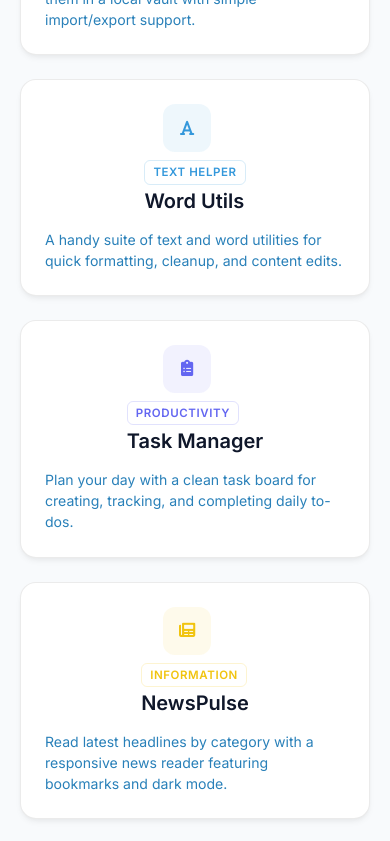
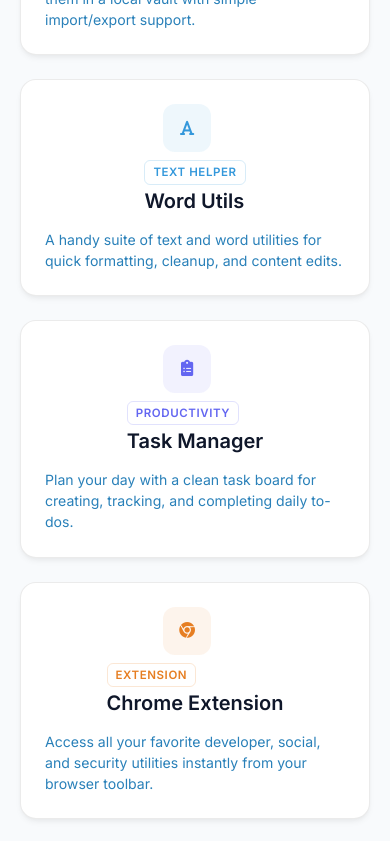
Before and after one commit to rahilshah3105/newsapp, a React (Create React App) app: page /apps in a window 390 px wide. Shown: the part 1156-1997 px from the top of the page. Built offline with nearby package versions, Linux system fonts and the light colour scheme; no server answers.

Commit message:
fix: resolve layout responsiveness on mobile screens and update ecosystem apps page

```diff
--- a/src/components/AdBanner.js
+++ b/src/components/AdBanner.js
@@ -42,6 +42,7 @@ export default function AdBanner({ position = 'top', className = '', minHeight =
       iframe.scrolling = 'no';
       iframe.style.border = 'none';
       iframe.style.overflow = 'hidden';
+      iframe.style.maxWidth = '100%';
 
       containerRef.current.appendChild(iframe);
 
@@ -78,10 +79,11 @@ export default function AdBanner({ position = 'top', className = '', minHeight =
         alignItems: 'center',
         width: '100%',
         minHeight,
-        margin: '1rem auto'
+        margin: '1rem auto',
+        overflow: 'hidden'
       }}
     >
-      <div ref={containerRef} style={{ display: 'flex', justifyContent: 'center', width: '100%' }} />
+      <div ref={containerRef} style={{ display: 'flex', justifyContent: 'center', width: '100%', maxWidth: '100%' }} />
     </div>
   );
 }
--- a/src/components/DeveloperApps.js
+++ b/src/components/DeveloperApps.js
@@ -44,12 +44,12 @@ const APPS = [
     color: '#6366f1'
   },
   {
-    title: 'NewsPulse',
-    description: 'Read latest headlines by category with a responsive news reader featuring bookmarks and dark mode.',
-    url: 'https://getyournewspulse.netlify.app/',
-    tag: 'Information',
-    icon: 'fa-newspaper',
-    color: '#f1c40f'
+    title: 'Chrome Extension',
+    description: 'Access all your favorite developer, social, and security utilities instantly from your browser toolbar.',
+    url: 'https://github.com/rahilshah3105',
+    tag: 'Extension',
+    icon: 'fa-chrome',
+    color: '#e67e22'
   },
 ];
 
@@ -76,7 +76,7 @@ export default function DeveloperApps() {
                 <div className="app-card-modern p-4">
                   <div className="d-flex align-items-center mb-3">
                     <div className="app-card-icon-wrap me-3" style={{ backgroundColor: `${app.color}15`, color: app.color }}>
-                      <i className={`fas ${app.icon} fa-lg`}></i>
+                      <i className={`${app.icon === 'fa-instagram' || app.icon === 'fa-chrome' ? 'fab' : 'fas'} ${app.icon} fa-lg`}></i>
                     </div>
                     <div>
                       <span className="badge-tag mb-1" style={{ color: app.color, border: `1px solid ${app.color}30` }}>{app.tag}</span>
```
